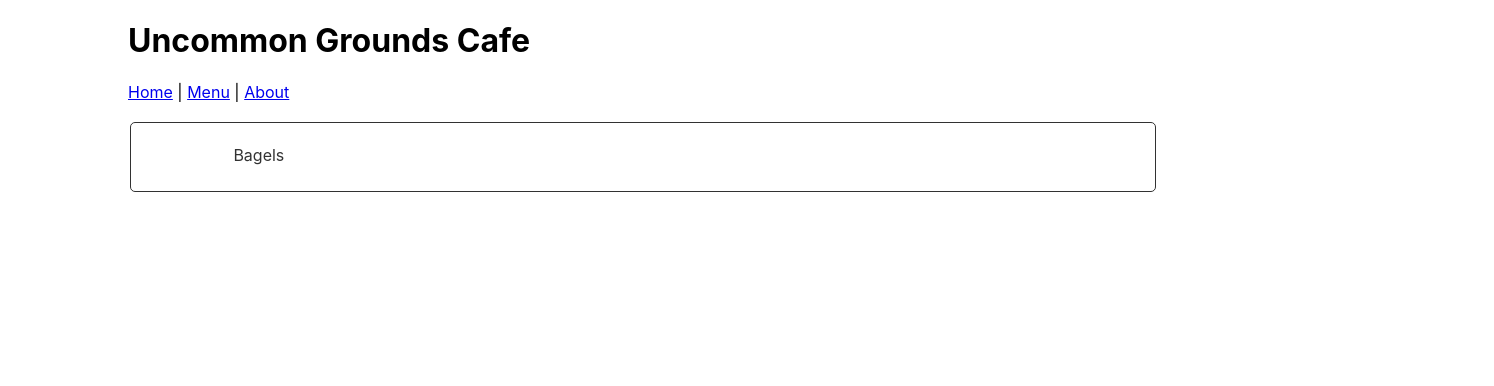
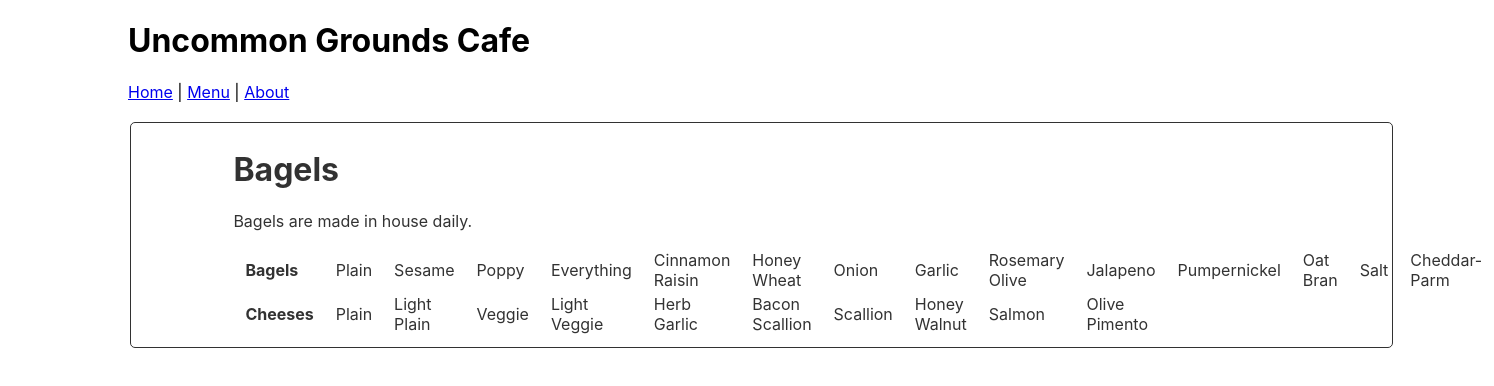
Before and after one commit to cireneirbo/uncommon-grounds-cafe, a React (Create React App) app in the folder client/: page /menu in a window 1280 px wide. Shown: the top 386 px of the page, 1494 px wide, since content can reach past the window. Built offline with nearby package versions, Linux system fonts and the light colour scheme.

Commit message:
Display menu items

```diff
--- a/client/src/components/Menu.js
+++ b/client/src/components/Menu.js
@@ -32,7 +32,49 @@ function Menu() {
       <main>
         <fieldset>
 
-          <p>{data.menu[0].title}</p>
+          <h1>{data.menu[0].title}</h1>
+
+          <p>{data.menu[0].description}</p>
+
+          {/* <fieldset> */}
+            <table>
+              <tr>
+                <th>Bagels</th>
+
+                {data.menu[0].bagels.map(bagel => (
+
+                  <td key={bagel.id}>{bagel}</td>
+
+                ))}
+              </tr>
+
+
+
+              <tr>
+                <th>Cheeses</th>
+
+                {data.menu[0].cheeseFlavors.map(cheese => (
+
+                  <td key={cheese.id}>{cheese}</td>
+
+
+                ))}
+
+              </tr>
+
+
+
+
+
+
+
+
+
+            </table>
+
+
+          {/* </fieldset> */}
+
           {/* <h1>{data.title}</h1>
 
           <p>{data.events.description}</p>
```
